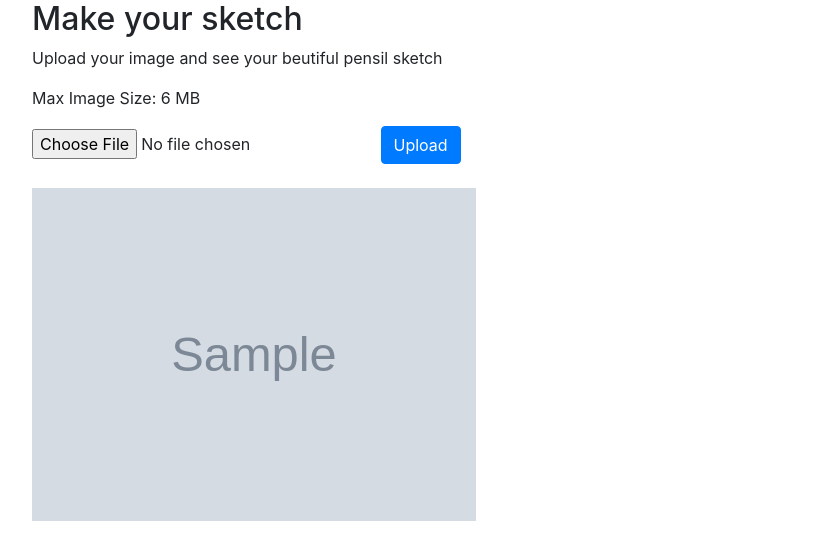
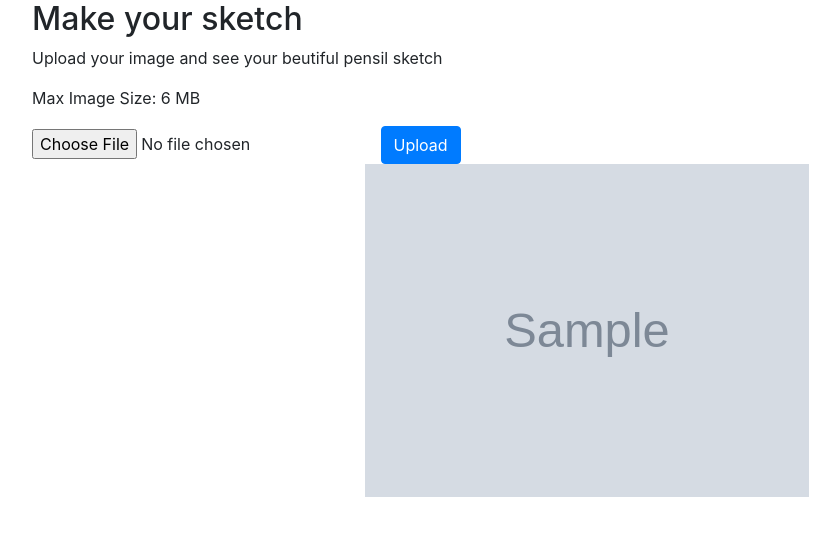
Before and after one commit to hrishi3/makeyoursketch, a Flask app: template templates/index.html in a window 1280 px wide. Shown: the part 56-616 px from the top of the page, without its empty margins (53-893 px from the left). Run offline with Flask 2, Linux system fonts and the light colour scheme; the template is opened without the code that fills it: most values are stand-ins (such as "Sample title", 1, 10 or a date in 2020); grey boxes marked "Sample" are stand-in pictures; some libraries are stand-ins or nearby versions.

Commit message:
Update index.html

```diff
--- a/templates/index.html
+++ b/templates/index.html
@@ -2,7 +2,15 @@
 <html lang="en">
 
 <head>
+   <meta name="viewport" content="width=device-width, initial-scale=1">
    <meta charset="UTF-8">
+<style>
+img {
+  display: block;
+  margin-left: auto;
+  margin-right: auto;
+}
+</style>
    <title>Make Your Sketch</title>
    <link rel="stylesheet" href="https://stackpath.bootstrapcdn.com/bootstrap/4.5.0/css/bootstrap.min.css"
       integrity="sha384-9aIt2nRpC12Uk9gS9baDl411NQApFmC26EwAOH8WgZl5MYYxFfc+NcPb1dKGj7Sk" crossorigin="anonymous">
```
